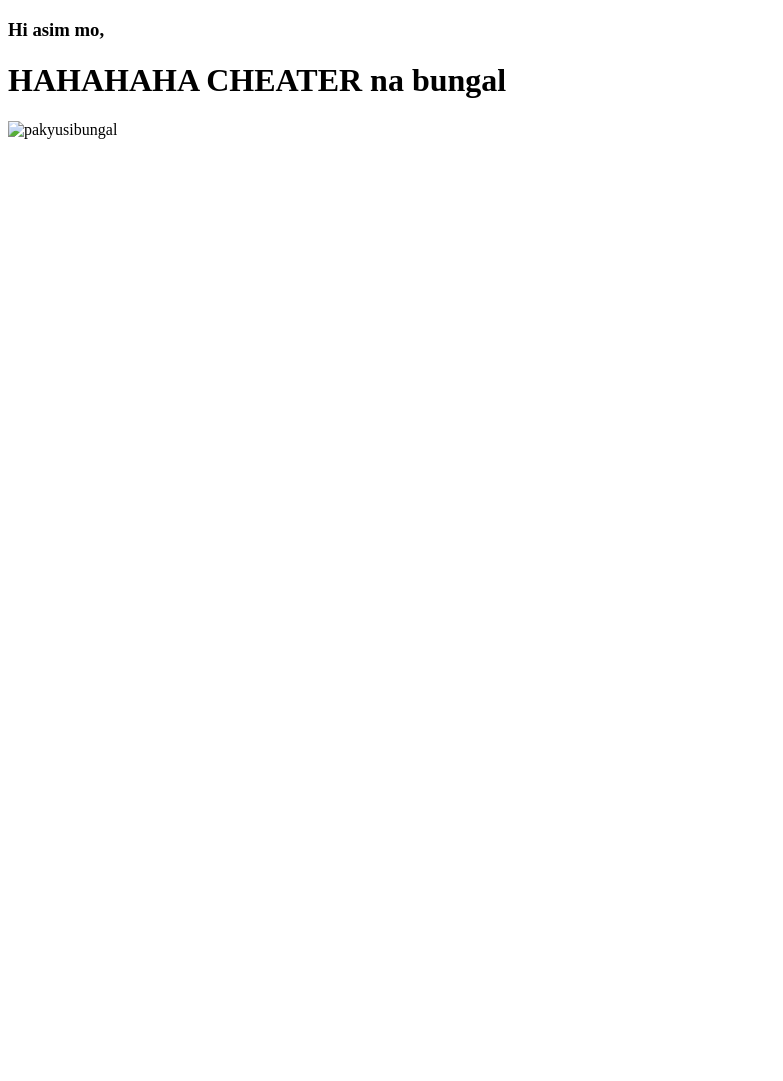
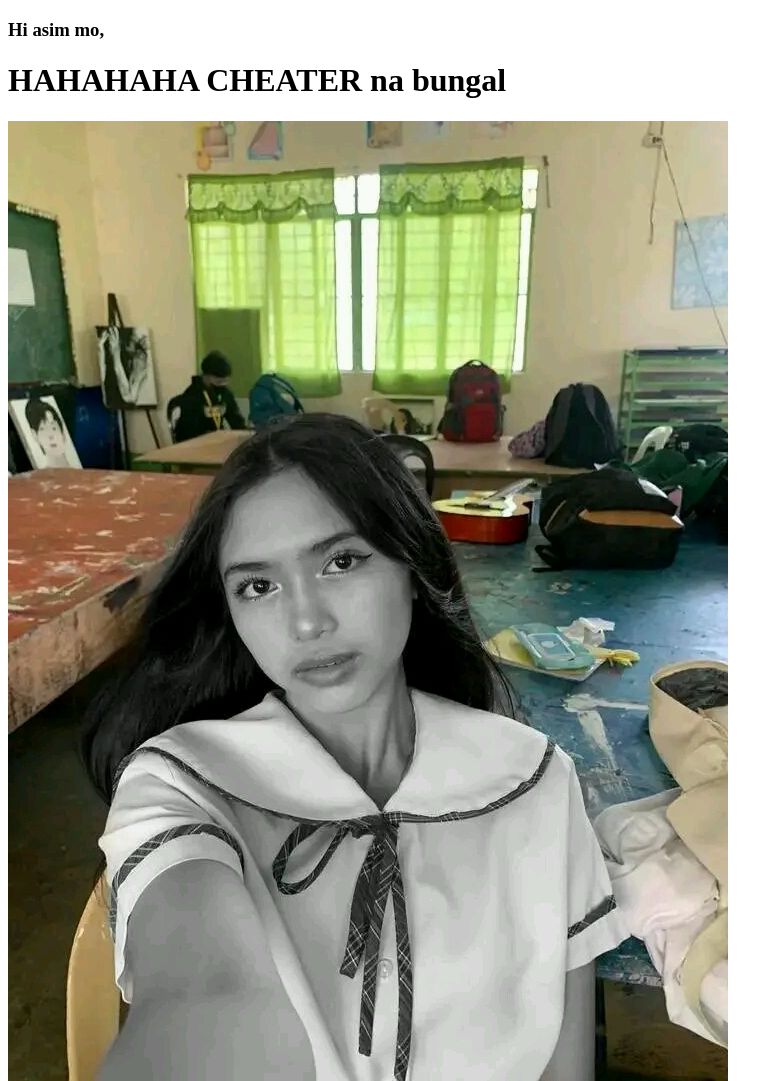
Before and after one commit to mrz-2196f3/bungal, a plain HTML site: page index.html in a window 1280 px wide. Shown: the whole page, without its empty margins (0-783 px from the left). Before the commit the page ends 800 px from the top, so only its background shows below. Drawn offline with Linux system fonts and the light colour scheme.

Commit message:
Update index.html

```diff
--- a/index.html
+++ b/index.html
@@ -10,8 +10,12 @@
 		<div class="love">
 				<h3> Hi asim mo, </h3>
 			<h1>HAHAHAHA <span>CHEATER</span> na bungal</h1>
-	<img src="img_chania.jpg" alt="pakyusibungal">
+	<img src="FB_IMG_16841542416824938.jpg" alt="pakyusibungal">
+
 		</div>
+
 	</div>
+
 </body>
+
 </html>
```
